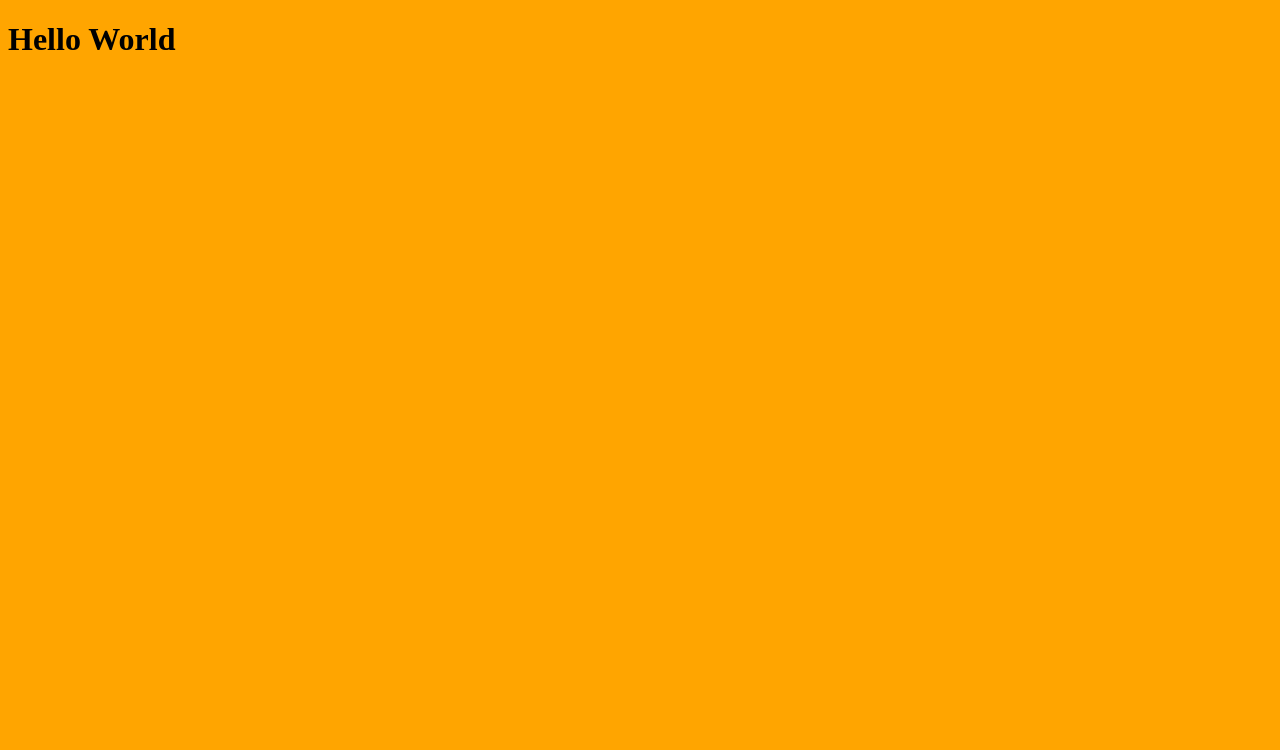
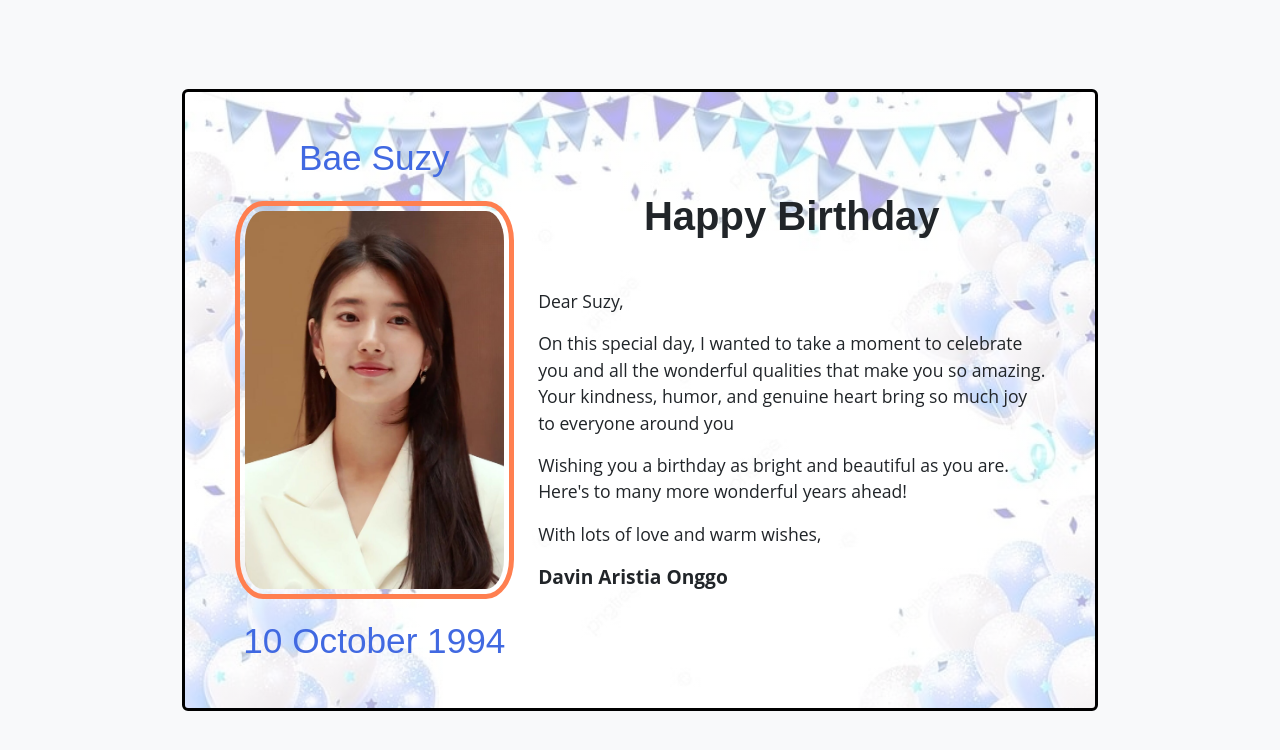
Before and after one commit to Davin-Aristia/davin-aristia.github.io, a plain HTML site: page index.html in a window 1280 px wide. Drawn offline with nearby package versions, Linux system fonts and the light colour scheme.

Commit message:
Update to show Simple Birthday Card

```diff
--- a/index.html
+++ b/index.html
@@ -3,14 +3,33 @@
 <head>
     <meta charset="UTF-8">
     <meta name="viewport" content="width=device-width, initial-scale=1.0">
-    <title>Github Pages</title>
-    <style>
-        body {
-            background-color: orange;
-        }
-    </style>
+    <title>Simple Birthday Card</title>
+    <link href="https://cdn.jsdelivr.net/npm/bootstrap@5.3.3/dist/css/bootstrap.min.css" rel="stylesheet" integrity="sha384-QWTKZyjpPEjISv5WaRU9OFeRpok6YctnYmDr5pNlyT2bRjXh0JMhjY6hW+ALEwIH" crossorigin="anonymous">
+    <link rel="stylesheet" href="./src/css/style.css">
 </head>
 <body>
-    <h1>Hello World</h1>
+    <div class="card mx-auto" id="card">
+        <div class="container py-4">
+            <div class="row justify-content-center align-items-center" id="row">
+                <div class="col-md-4 text-center mb-4 mb-md-0">
+                    <div class="caption my-3">
+                        Bae Suzy
+                    </div>
+                    <img src="./src/image/birthday_photo.jpg" class="img-fluid align-item-center" alt="birthday_photo" id="birthday_photo">
+                    <div class="caption my-3">
+                        10 October 1994
+                    </div>
+                </div>
+                <div class="col-md-7">
+                    <h1 class="mb-5 d-flex justify-content-center">Happy Birthday</h1>
+                    <p>Dear Suzy,</p>
+                    <p>On this special day, I wanted to take a moment to celebrate you and all the wonderful qualities that make you so amazing. Your kindness, humor, and genuine heart bring so much joy to everyone around you</p>
+                    <p>Wishing you a birthday as bright and beautiful as you are. Here's to many more wonderful years ahead!</p>
+                    <p>With lots of love and warm wishes,</p>
+                    <p>Davin Aristia Onggo</p>
+                </div>
+            </div>
+        </div>
+    </div>
 </body>
 </html>
--- /dev/null
+++ b/src/css/style.css
@@ -0,0 +1,44 @@
+body, html {
+    margin: 0;
+    display: flex;
+    justify-content: center;
+    align-items: center;
+    min-height: 100vh;
+    background-color: #f8f9fa;
+}
+
+.caption {
+    font-family: 'Cursive', sans-serif;
+    font-size: 2.2em;
+    color: #4169E1;
+}
+
+#card {
+    background-image: linear-gradient(rgba(255, 255, 255, 0.7), rgba(255, 255, 255, 0.7)), url('../image/background.jpeg');
+    background-size: cover;
+    background-repeat: no-repeat;
+    width: 80%;
+    border: 3px solid black;
+}
+
+#birthday_photo {
+    border: 5px solid #FF7F50;
+    border-radius: 10%;
+    padding: 5px;
+}
+
+h1 {
+    font-family: 'Cursive', sans-serif;
+    font-weight: bold;
+    font-size: 2.5rem;
+}
+
+p {
+    font-family: 'Open Sans', sans-serif;
+    font-size: 1.1rem;
+}
+
+.container p:last-of-type {
+    font-weight: bold;
+    font-size: 1.2rem;
+}
```
Also changed, not shown: result/result.png (added), src/image/background.jpeg (added), src/image/birthday_photo.jpg (added).
